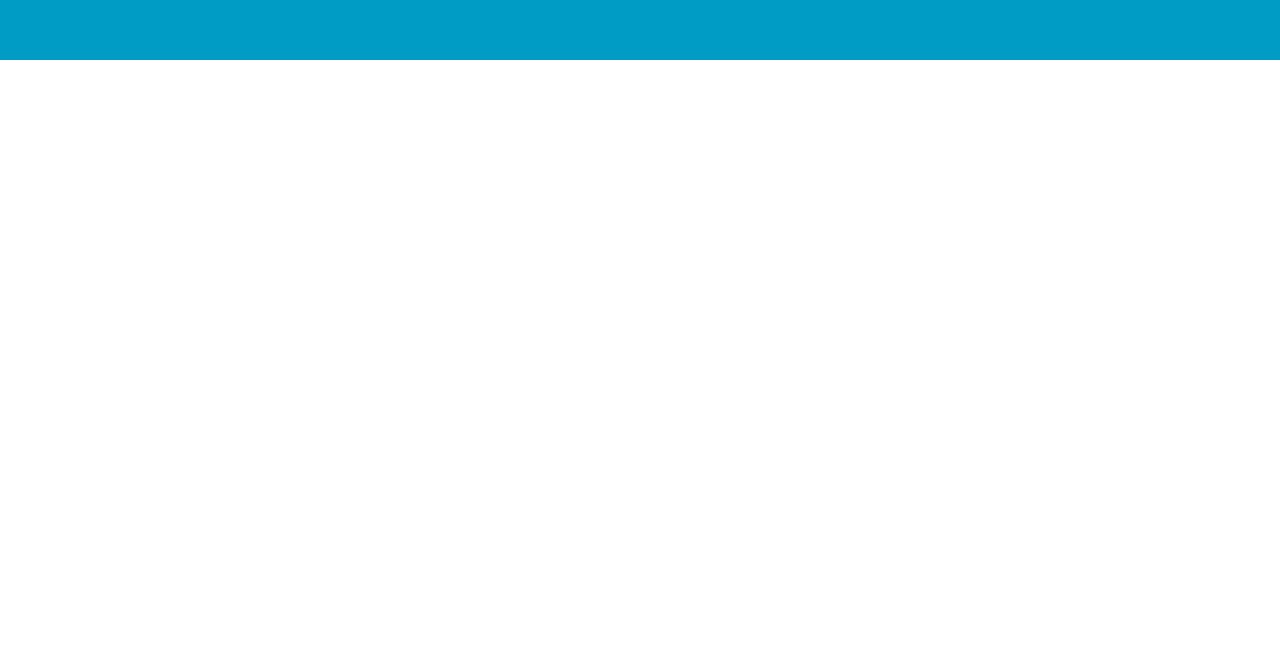
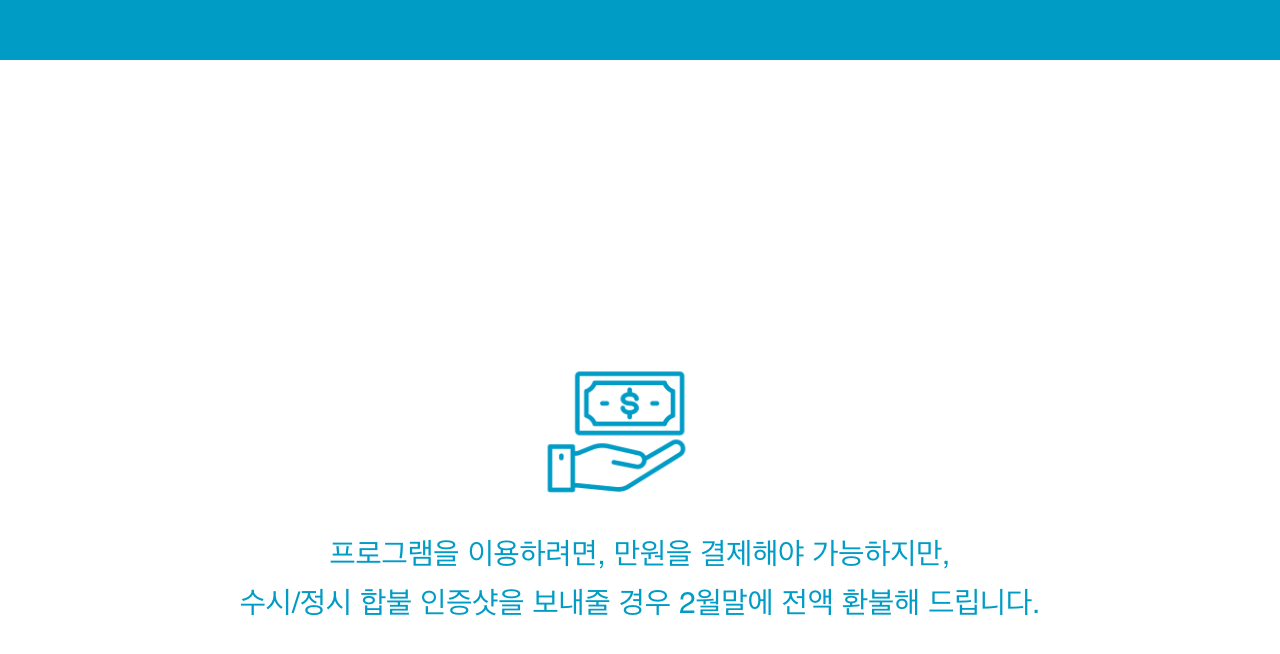
Before and after one commit to sowish23/consulting_web, a React (Create React App) app: page / in a window 1280 px wide. Shown: the part 2340-2994 px from the top of the page. Before the commit the page ends 2400 px from the top, so only its background shows below. Built offline with nearby package versions, Linux system fonts and the light colour scheme; a web font is replaced by a local one.

Commit message:
add Home_section4 layout

```diff
--- a/src/component/Home/index.css
+++ b/src/component/Home/index.css
@@ -152,3 +152,15 @@
 .Home_section3_content img {
     height: 100%;
 }
+
+/*section4*/
+
+.Home_section4 {
+    background-color: #ffffff;
+    line-height: calc(100vh - 98px);
+}
+
+.Home_section4_content img{
+    height: 100%;
+    vertical-align: middle;
+}
--- a/src/component/Home/index.jsx
+++ b/src/component/Home/index.jsx
@@ -61,6 +61,12 @@ const Home = (props) => {
                         <img src="/assets/img/section3_icons.png" />
                     </div>
                 </div>
+
+                <div className="Home_section Home_section4">
+                    <div className="Home_section4_content">
+                        <img src="/assets/img/section4_icons.png" />
+                    </div>
+                </div>
             </div>
         </div>
     );
```
Also changed, not shown: public/assets/img/section4_icons.png (added).
